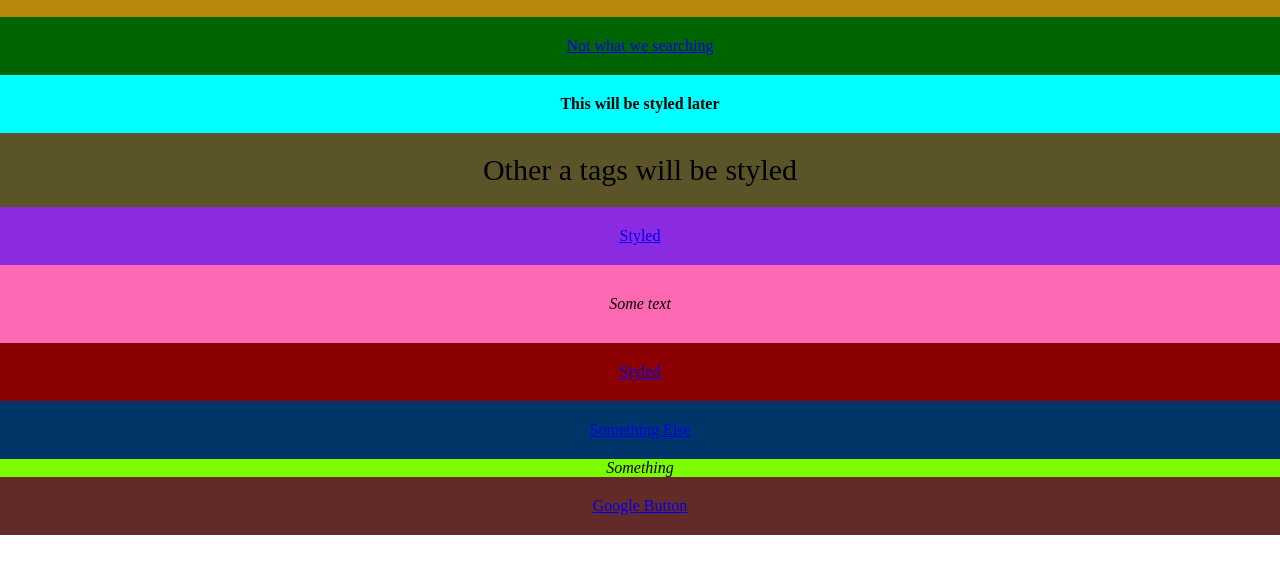
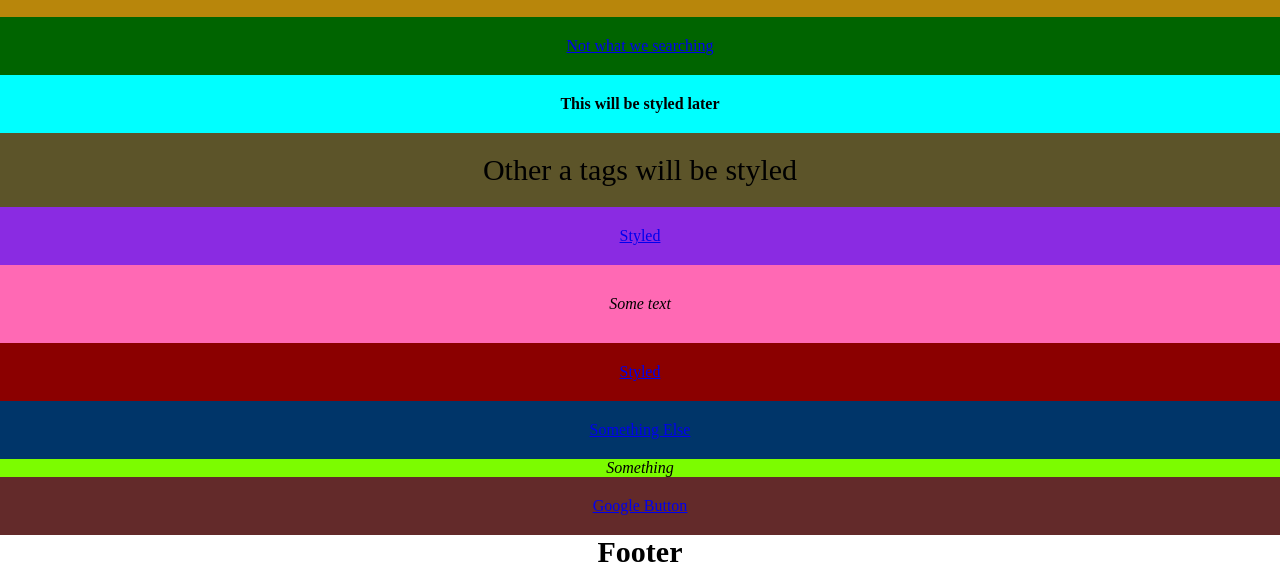
Before and after one commit to DenisHerzhyk/hillel_selectors, a plain HTML site: page index.html in a window 1280 px wide. Shown: the part 752-1321 px from the top of the page. Before the commit the page ends 1287 px from the top, so only its background shows below. Drawn offline with Linux system fonts and the light colour scheme.

Commit message:
creating footer

```diff
--- a/index.html
+++ b/index.html
@@ -75,7 +75,9 @@
                     </div>
                 </div>
             </div>
-            <div class="first_commit"></div>
+            <div class="first_commit">
+                <h1>Footer</h1>
+            </div>
         </div>
     </div>
 </body>
```
